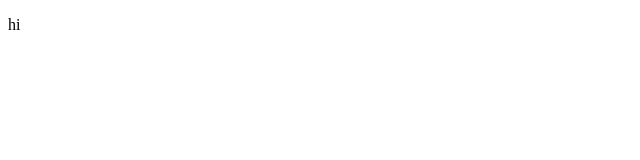
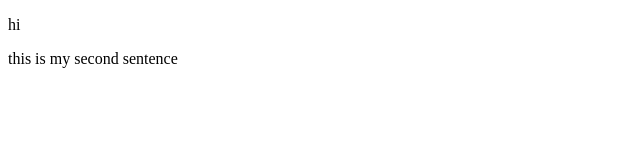
Before and after one commit to Lukastham/personalwebsite, a plain HTML site: page index.html in a window 1280 px wide. Shown: the whole page, without its empty margins (0-640 px from the left). Drawn offline with Linux system fonts and the light colour scheme.

Commit message:
second commit

```diff
--- a/index.html
+++ b/index.html
@@ -5,5 +5,6 @@
     </head>
     <body>
         <p>hi</p>
+        <p>this is my second sentence</p>
     </body>
 </html>
```
